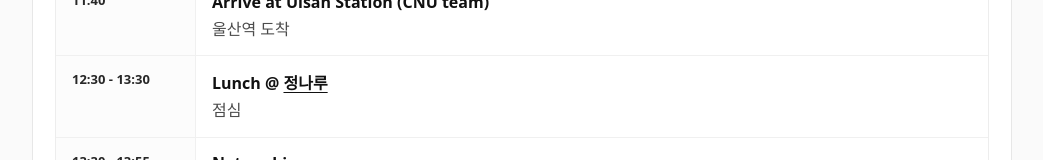
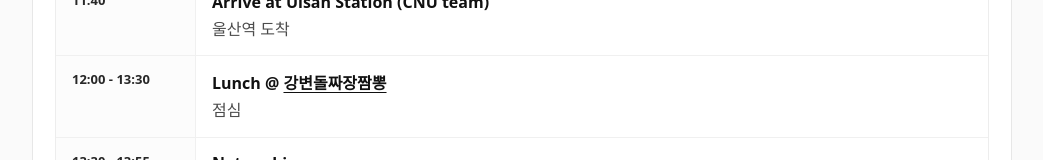
Before and after one commit to unist-cnu/unist-cnu.github.io, a React (Vite) app: page / in a window 1280 px wide. Shown: the part 635-795 px from the top of the page, without its empty margins (118-1161 px from the left). Built offline with nearby package versions, Linux system fonts and the light colour scheme.

Commit message:
Update content

```diff
--- a/src/App.jsx
+++ b/src/App.jsx
@@ -95,17 +95,17 @@ export default function App() {
               desc="울산역 도착"
             />
             <TimelineItem
-              time="12:30 - 13:30"
+              time="12:00 - 13:30"
               title={
                 <>
                   Lunch @{" "}
                   <a
                     className="link"
-                    href="https://map.naver.com/p/entry/place/33918013?lng=129.2387886&lat=35.5684725&placePath=%2Fhome&entry=plt&searchType=place"
+                    href="https://naver.me/GaldiSrp"
                     target="_blank"
                     rel="noreferrer"
                   >
-                    정나루
+                    강변돌짜장짬뽕
                   </a>
                 </>
               }
```
